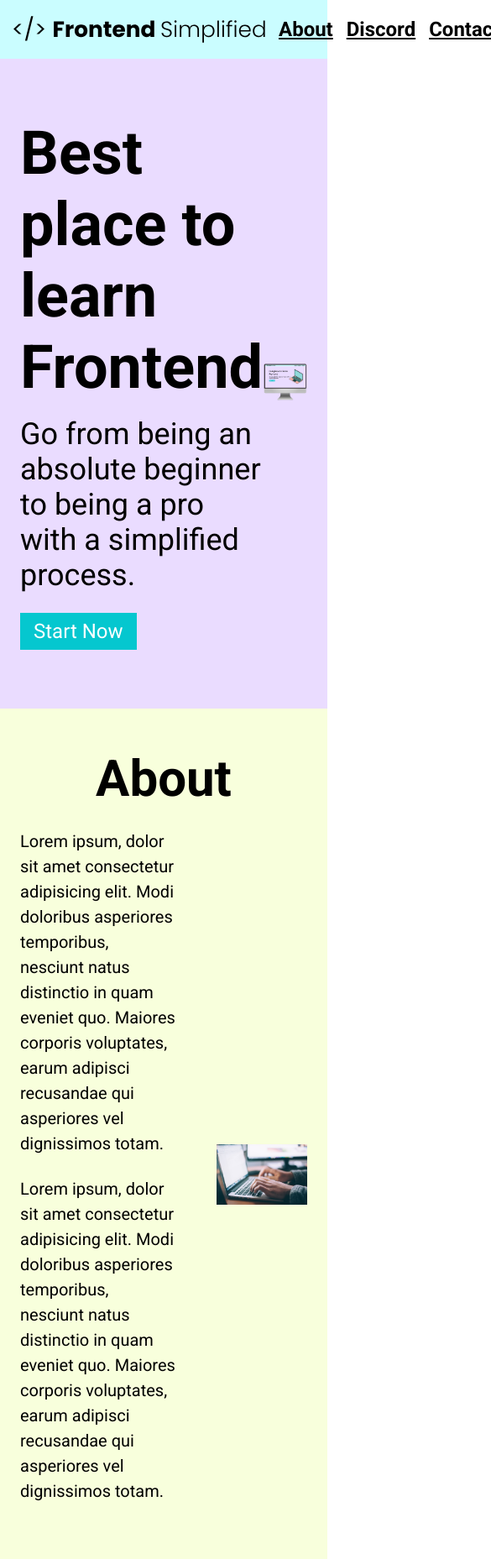
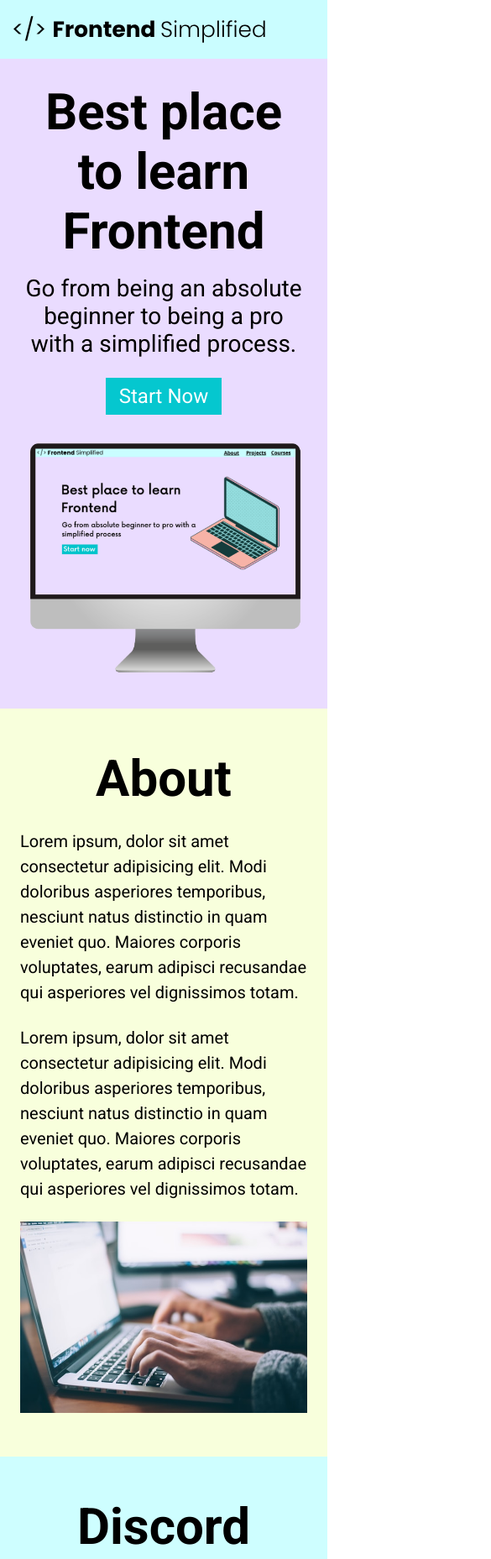
Before and after one commit to robertgriffith/Mini-project-website-FES, a plain HTML site: page index.html in a window 390 px wide. Shown: the top 1857 px of the page at 84% size, 585 px wide, since content can reach past the window. Drawn offline with Linux system fonts and the light colour scheme.

Commit message:
Updated media query to fit down to 350px

```diff
--- a/index.html
+++ b/index.html
@@ -22,11 +22,11 @@
         <header>
             <div class="row">
 
-                <div>
+                <div class="home__description">
                     <h1>Best place to learn Frontend</h1>
                     <p class="subheader">Go from being an absolute beginner to being a pro with a simplified process.
                     </p>
-                    <button>Start Now</button>
+                    <button class="home__description--button">Start Now</button>
                 </div>
                 <figure>
                     <img src="./HTML Practise Assets/laptop.png" alt="Home page image">
--- a/style.css
+++ b/style.css
@@ -148,6 +148,7 @@ form {
     display: flex;
     flex-direction: column;
     margin: 0 auto;
+    padding: 0 24px;
 }
 
 input, textarea {
@@ -181,3 +182,75 @@ footer {
 .footer__link {
     padding: 0 16px;
 }
+
+    /*
+
+For Small phones, tablets, large smartphones
+
+*/
+
+@media (max-width: 728px) {
+.row {
+    flex-direction: column;
+}
+
+.home__description {
+    margin-bottom: 24px;
+    display: flex;
+    flex-direction:column;
+    align-items: center;
+}
+
+.home__description--button {
+    max-width: 240px;
+}
+
+h1 {
+    text-align: center;
+    font-size: 60px;
+}
+
+.subheader {
+    text-align: center;
+    font-size: 28px;
+}
+
+ul {
+    display: none;
+}
+
+.section__description {
+    flex-direction: column;
+
+}
+
+.section__description--wrapper {
+    width: 100%;
+}
+
+.about__img--wrapper {
+    width: 100%;
+}
+
+#discord .section__description {
+flex-direction: column-reverse;
+}
+
+footer {
+    padding: 48px 24px;
+}
+
+.footer__logo {
+max-width: 360px;
+}
+
+.footer__link {
+    padding: 0 4px;
+    font-size: 18px;
+}
+
+.footer__links {
+    margin-bottom: 24px;
+}
+
+}
```
